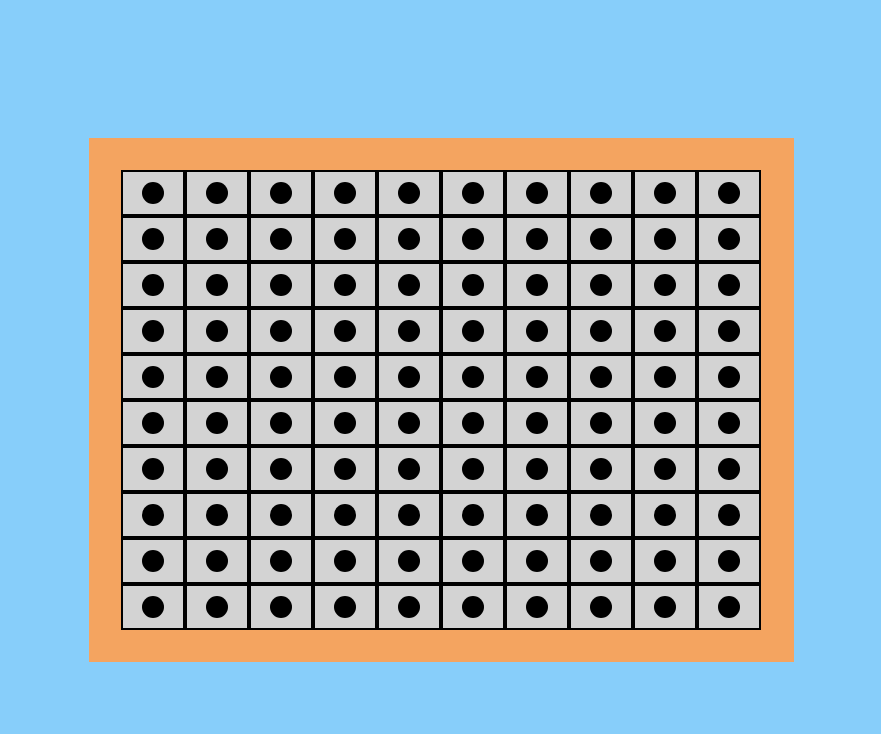
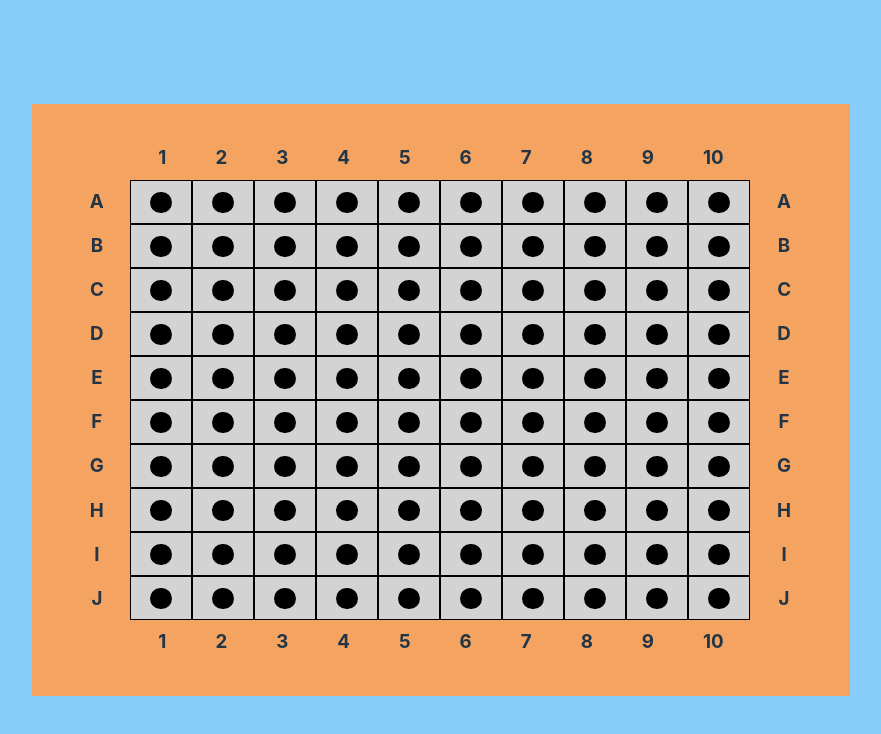
Before and after one commit to Jlucero95/Playable-Battleship, a React (Vite) app: page / in a window 1280 px wide. Shown: the top 734 px of the page, without its empty margins (199-1080 px from the left). Built offline with nearby package versions, Linux system fonts and the light colour scheme.

Commit message:
All letters and numbers line up with board grid

```diff
--- a/src/App.css
+++ b/src/App.css
@@ -3,6 +3,8 @@ body {
 }
 
 #root {
+	display: grid;
+	grid-template-columns: auto auto auto;
 	max-width: 1280px;
 	margin: 0 auto;
 	padding: 2rem;
@@ -10,33 +12,61 @@ body {
 	background-color: sandybrown;
 }
 
-.grid {
+.top-numbers,
+.bottom-numbers {
+	grid-column-start: 1;
+	grid-column-end: 4;
+	display: flex;
+	flex-direction: row;
+	flex-wrap: nowrap;
+	gap: 33px;
+	padding: 0px 86px;
+}
+
+.left-letters {
+	grid-column-start: 1;
+	grid-column-end: 1;
+}
+
+.left-letters,
+.right-letters {
+	display: flex;
+	flex-direction: column;
+	width: 65px;
+	height: 45px;
+}
+
+h3 {
+	margin: 8px;
+}
+
+.game-board {
+	grid-column-start: 2;
+	grid-column-end: 2;
 	display: flex;
 	flex-wrap: wrap;
-	width: 641px;
+	width: 620px;
 	border-radius: 5px;
 }
+.right-letters {
+	grid-column-start: 3;
+	grid-column-end: 3;
+}
 
-.outer-grid-cell {
+.grid-cell-background {
 	width: 60px;
 	height: 42px;
 	background-color: lightgray;
 	color: black;
-	border: 2px solid black;
-	justify-content: center;
-	align-items: center;
-	display: flex;
+	border: 1px solid black;
 }
 
-.grid-cell {
+.hit-or-miss-indicator {
 	width: 22px;
 	height: 51%;
+	margin: 11px auto;
 	background-color: black;
 	border-radius: 28px;
-}
-
-.grid-cell h1 {
-	margin: 0px;
 }
 
 .background-green {
--- a/src/App.tsx
+++ b/src/App.tsx
@@ -4,8 +4,55 @@ import MakeGrid from "./assets/Components/MakeGrid";
 function App() {
 	return (
 		<>
-			<div>
-				<MakeGrid />
+			<div className="top-numbers">
+				<h3>1</h3>
+				<h3>2</h3>
+				<h3>3</h3>
+				<h3>4</h3>
+				<h3>5</h3>
+				<h3>6</h3>
+				<h3>7</h3>
+				<h3>8</h3>
+				<h3>9</h3>
+				<h3>10</h3>
+			</div>
+
+			<div className="left-letters">
+				<h3>A</h3>
+				<h3>B</h3>
+				<h3>C</h3>
+				<h3>D</h3>
+				<h3>E</h3>
+				<h3>F</h3>
+				<h3>G</h3>
+				<h3>H</h3>
+				<h3>I</h3>
+				<h3>J</h3>
+			</div>
+			<MakeGrid />
+			<div className="right-letters">
+				<h3>A</h3>
+				<h3>B</h3>
+				<h3>C</h3>
+				<h3>D</h3>
+				<h3>E</h3>
+				<h3>F</h3>
+				<h3>G</h3>
+				<h3>H</h3>
+				<h3>I</h3>
+				<h3>J</h3>
+			</div>
+			<div className="bottom-numbers">
+				<h3>1</h3>
+				<h3>2</h3>
+				<h3>3</h3>
+				<h3>4</h3>
+				<h3>5</h3>
+				<h3>6</h3>
+				<h3>7</h3>
+				<h3>8</h3>
+				<h3>9</h3>
+				<h3>10</h3>
 			</div>
 		</>
 	);
--- a/src/assets/Components/MakeGrid.tsx
+++ b/src/assets/Components/MakeGrid.tsx
@@ -13,12 +13,12 @@ export default function MakeGrid() {
 	}
 
 	return (
-		<div className="grid">
+		<div className="game-board">
 			{board.map((cellName) => {
 				return (
-					<div className="outer-grid-cell">
+					<div className="grid-cell-background">
 						<div
-							className={"grid-cell"}
+							className={"hit-or-miss-indicator"}
 							id={cellName}
 							key={cellName}
 							onClick={() => {
```
